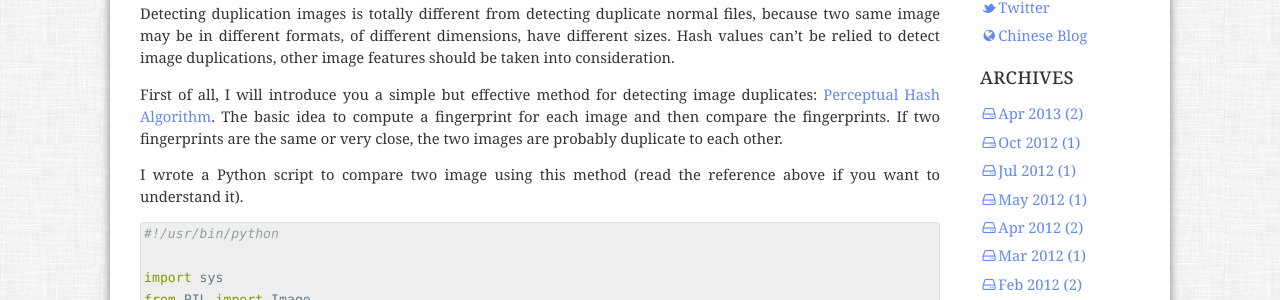
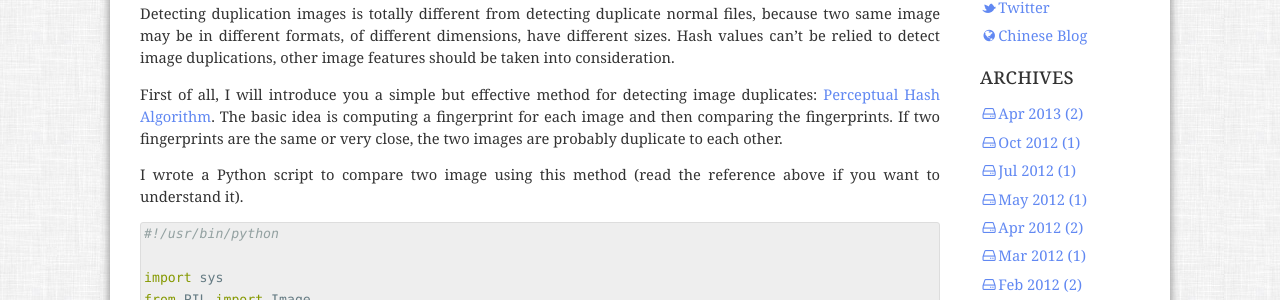
Before and after one commit to hzqtc/hzqtc.github.com, a Jekyll site: the page built from _posts/2013-4-19-image-duplication-detection.md, in a window 1280 px wide and 900 px high. Shown: the part 312-612 px from the top of the window. Built offline with Jekyll 4.4.1, drawn with Linux system fonts in a browser that asks for light colours; comment, search, counter and statistics services are not loaded.

Commit message:
fix typos

```diff
--- a/_posts/2013-4-19-image-duplication-detection.md
+++ b/_posts/2013-4-19-image-duplication-detection.md
@@ -21,7 +21,7 @@ duplications, other image features should be taken into consideration.
 First of all, I will introduce you a simple but effective method for detecting
 image duplicates: [Perceptual Hash
 Algorithm](http://www.ruanyifeng.com/blog/2011/07/principle_of_similar_image_search.html).
-The basic idea to compute a fingerprint for each image and then compare the
+The basic idea is computing a fingerprint for each image and then comparing the
 fingerprints. If two fingerprints are the same or very close, the two images are
 probably duplicate to each other.
 
```
